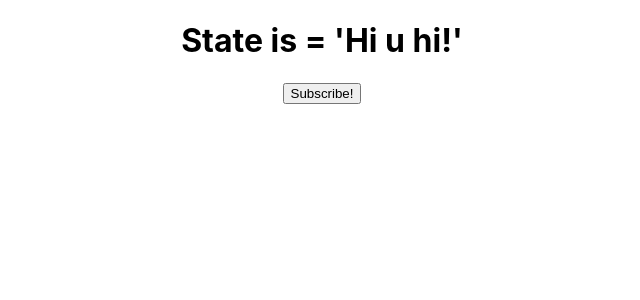
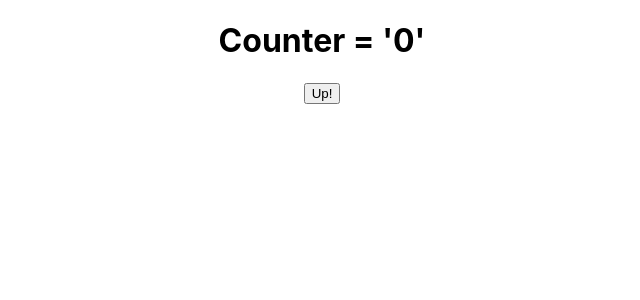
Before and after one commit to NeytChi/education-react, a React (Create React App) app: page / in a window 1280 px wide. Shown: the top 300 px of the page, without its empty margins (318-958 px from the left). Built offline with nearby package versions, Linux system fonts and the light colour scheme.

Commit message:
INF: Create Counter with setState example

```diff
--- a/src/App.js
+++ b/src/App.js
@@ -5,13 +5,14 @@
 import Welcome from './components/Welcome'
 import Hello from './components/Hello'
 import Message from './components/Message'
+import Counter from './components/Counter'
 
 class App extends Component
 {
   render() {
     return (
       <div className="App">
-         <Message />
+         <Counter />
       </div>
     );
   }
--- /dev/null
+++ b/src/components/Counter.js
@@ -0,0 +1,31 @@
+import React, { Component } from 'react'
+
+class Counter extends Component
+{
+    constructor() {
+        super()
+        this.state = {
+            counter : 0
+        }
+    }
+    count() {
+        this.setState ({
+            counter : this.state.counter + 1
+        },
+        () => {
+            console.log('Callback value', this.state.counter)
+        })
+        console.log('Callback value', this.state.counter);
+    }
+    render()
+    {
+        return (
+        <div>
+            <h1>Counter = '{this.state.counter}'</h1>
+            <button onClick={() => this.count()} >Up!</button>
+        </div>
+        )
+    }
+}
+
+export default Counter
```
